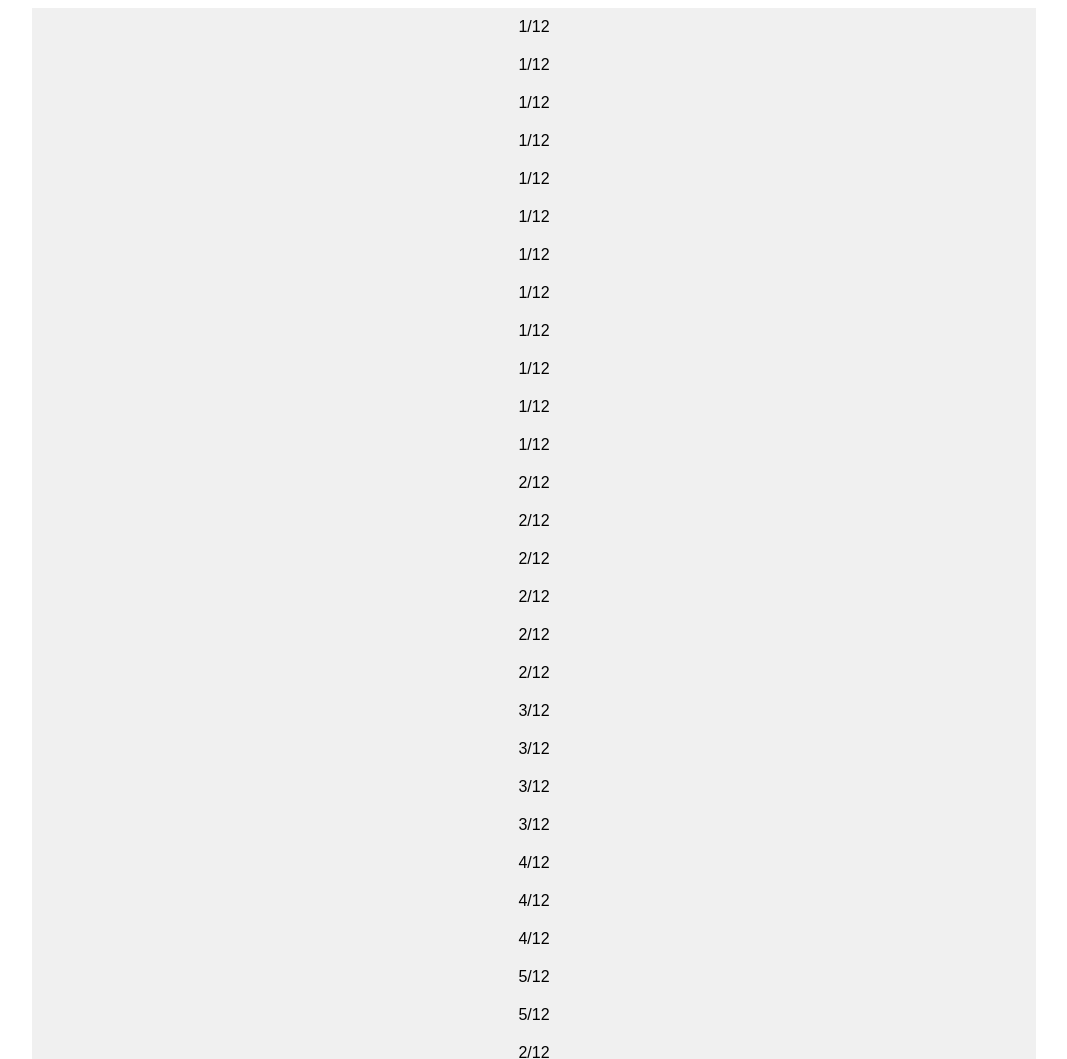
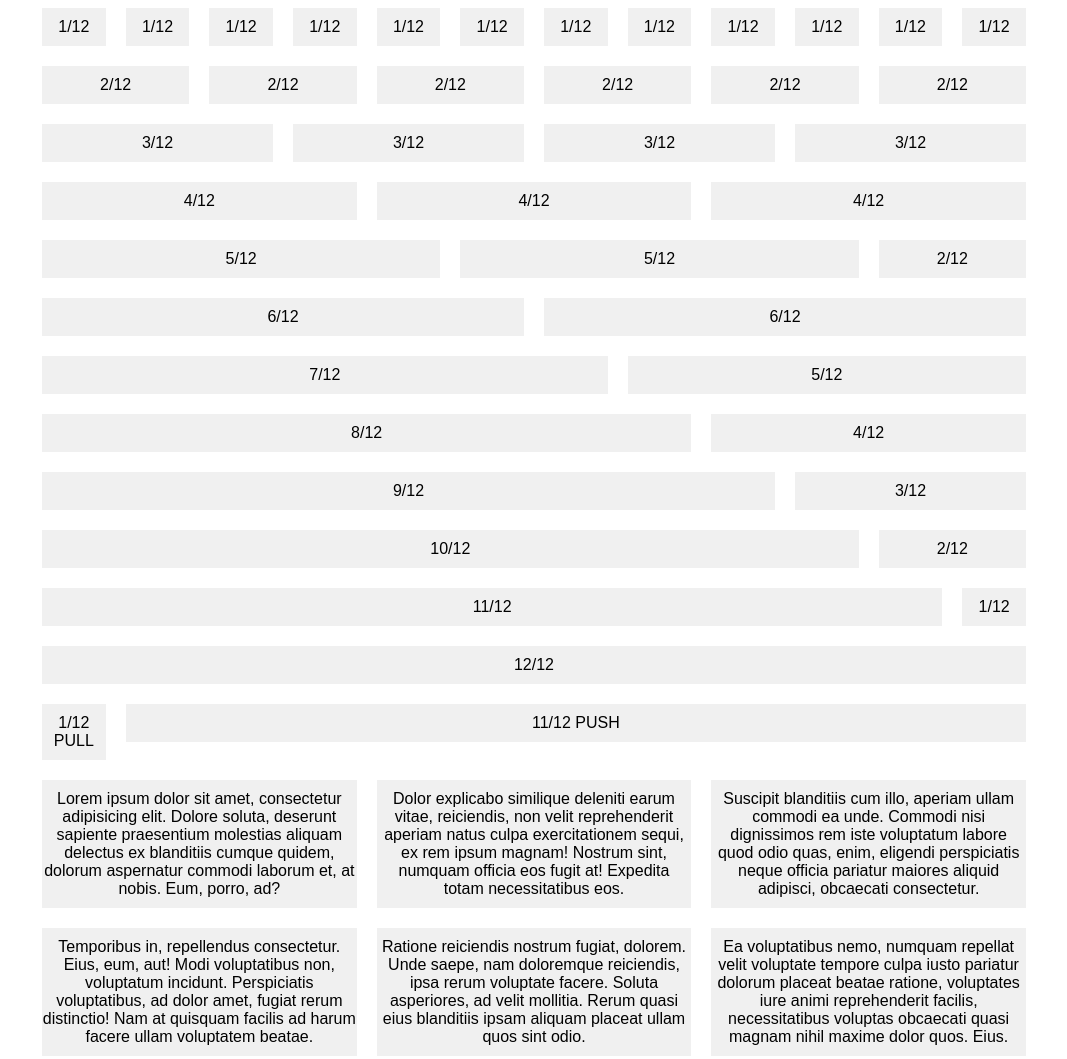
Before and after one commit to xposedbones/gridder, a website: page index.html in a window 1280 px wide. Shown: the top 1059 px of the page, without its empty margins (106-1173 px from the left). Drawn offline with Linux system fonts and the light colour scheme.

Commit message:
Fix a bug when a size is not defined, ex: <div class="col-tb-5">. Now it has the correct behaviour. Thanks jessekahner!

```diff
--- a/index.html
+++ b/index.html
@@ -19,155 +19,155 @@
 <div class="container">
     <div class="clearfix">
         <div class="row">
-            <div class="c-mb-1">
+            <div class="col-mb-1">
                 <div>1/12</div>
             </div>
-            <div class="c-mb-1">
+            <div class="col-mb-1">
                 <div>1/12</div>
             </div>
-            <div class="c-mb-1">
+            <div class="col-mb-1">
                 <div>1/12</div>
             </div>
-            <div class="c-mb-1">
+            <div class="col-mb-1">
                 <div>1/12</div>
             </div>
-            <div class="c-mb-1">
+            <div class="col-mb-1">
                 <div>1/12</div>
             </div>
-            <div class="c-mb-1">
+            <div class="col-mb-1">
                 <div>1/12</div>
             </div>
-            <div class="c-mb-1">
+            <div class="col-mb-1">
                 <div>1/12</div>
             </div>
-            <div class="c-mb-1">
+            <div class="col-mb-1">
                 <div>1/12</div>
             </div>
-            <div class="c-mb-1">
+            <div class="col-mb-1">
                 <div>1/12</div>
             </div>
-            <div class="c-mb-1">
+            <div class="col-mb-1">
                 <div>1/12</div>
             </div>
-            <div class="c-mb-1">
+            <div class="col-mb-1">
                 <div>1/12</div>
             </div>
-            <div class="c-mb-1">
+            <div class="col-mb-1">
                 <div>1/12</div>
             </div>
-            <div class="c-mb-2">
+            <div class="col-mb-2">
                 <div>2/12</div>
             </div>
-            <div class="c-mb-2">
+            <div class="col-mb-2">
                 <div>2/12</div>
             </div>
-            <div class="c-mb-2">
+            <div class="col-mb-2">
                 <div>2/12</div>
             </div>
-            <div class="c-mb-2">
+            <div class="col-mb-2">
                 <div>2/12</div>
             </div>
-            <div class="c-mb-2">
+            <div class="col-mb-2">
                 <div>2/12</div>
             </div>
-            <div class="c-mb-2">
+            <div class="col-mb-2">
                 <div>2/12</div>
             </div>
-            <div class="c-mb-3">
+            <div class="col-mb-3">
                 <div>3/12</div>
             </div>
-            <div class="c-mb-3">
+            <div class="col-mb-3">
                 <div>3/12</div>
             </div>
-            <div class="c-mb-3">
+            <div class="col-mb-3">
                 <div>3/12</div>
             </div>
-            <div class="c-mb-3">
+            <div class="col-mb-3">
                 <div>3/12</div>
             </div>
-            <div class="c-mb-4">
+            <div class="col-mb-4">
                 <div>4/12</div>
             </div>
-            <div class="c-mb-4">
+            <div class="col-mb-4">
                 <div>4/12</div>
             </div>
-            <div class="c-mb-4">
+            <div class="col-mb-4">
                 <div>4/12</div>
             </div>
-            <div class="c-mb-5">
+            <div class="col-mb-5">
                 <div>5/12</div>
             </div>
-            <div class="c-mb-5">
+            <div class="col-mb-5">
                 <div>5/12</div>
             </div>
-            <div class="c-mb-2">
+            <div class="col-mb-2">
                 <div>2/12</div>
             </div>
-            <div class="c-mb-6">
+            <div class="col-mb-6">
                 <div>6/12</div>
             </div>
-            <div class="c-mb-6">
+            <div class="col-mb-6">
                 <div>6/12</div>
             </div>
-            <div class="c-mb-7">
+            <div class="col-mb-7">
                 <div>7/12</div>
             </div>
-            <div class="c-mb-5">
+            <div class="col-mb-5">
                 <div>5/12</div>
             </div>
-            <div class="c-mb-8">
+            <div class="col-mb-8">
                 <div>8/12</div>
             </div>
-            <div class="c-mb-4">
+            <div class="col-mb-4">
                 <div>4/12</div>
             </div>
-            <div class="c-mb-9">
+            <div class="col-mb-9">
                 <div>9/12</div>
             </div>
-            <div class="c-mb-3">
+            <div class="col-mb-3">
                 <div>3/12</div>
             </div>
-            <div class="c-mb-10">
+            <div class="col-mb-10">
                 <div>10/12</div>
             </div>
-            <div class="c-mb-2">
+            <div class="col-mb-2">
                 <div>2/12</div>
             </div>
-            <div class="c-mb-11">
+            <div class="col-mb-11">
                 <div>11/12</div>
             </div>
-            <div class="c-mb-1">
+            <div class="col-mb-1">
                 <div>1/12</div>
             </div>
-            <div class="c-mb-12">
+            <div class="col-mb-12">
                 <div>12/12</div>
             </div>
-            <div class="c-mb-11 c-mb-push-1">
+            <div class="col-mb-11 col-mb-push-1">
                 <div>11/12 PUSH</div>
             </div>
-            <div class="c-mb-1 c-mb-pull-11">
+            <div class="col-mb-1 col-mb-pull-11">
                 <div>1/12 PULL</div>
             </div>
-            <div class="c-mb-5th">
-                <div>1/5th</div>
+        </div>
+        <div class="row">
+            <div class="col-mb-12 col-tb-6 col-lt-4 col-dt-3">
+                <div>Lorem ipsum dolor sit amet, consectetur adipisicing elit. Dolore soluta, deserunt sapiente praesentium molestias aliquam delectus ex blanditiis cumque quidem, dolorum aspernatur commodi laborum et, at nobis. Eum, porro, ad?</div>
             </div>
-            <div class="c-mb-5th">
-                <div>1/5th</div>
+            <div class="col-mb-12 col-tb-6 col-lt-4 col-dt-3">
+                <div>Dolor explicabo similique deleniti earum vitae, reiciendis, non velit reprehenderit aperiam natus culpa exercitationem sequi, ex rem ipsum magnam! Nostrum sint, numquam officia eos fugit at! Expedita totam necessitatibus eos.</div>
             </div>
-            <div class="c-mb-5th">
-                <div>1/5th</div>
+            <div class="col-mb-12 col-tb-6 col-lt-4 col-dt-3">
+                <div>Suscipit blanditiis cum illo, aperiam ullam commodi ea unde. Commodi nisi dignissimos rem iste voluptatum labore quod odio quas, enim, eligendi perspiciatis neque officia pariatur maiores aliquid adipisci, obcaecati consectetur.</div>
             </div>
-            <div class="c-mb-5th">
-                <div>1/5th</div>
+            <div class="col-mb-12 col-tb-6 col-lt-4 col-dt-3">
+                <div>Temporibus in, repellendus consectetur. Eius, eum, aut! Modi voluptatibus non, voluptatum incidunt. Perspiciatis voluptatibus, ad dolor amet, fugiat rerum distinctio! Nam at quisquam facilis ad harum facere ullam voluptatem beatae.</div>
             </div>
-            <div class="c-mb-5th">
-                <div>1/5th</div>
+            <div class="col-mb-12 col-tb-6 col-lt-4 col-dt-3">
+                <div>Ratione reiciendis nostrum fugiat, dolorem. Unde saepe, nam doloremque reiciendis, ipsa rerum voluptate facere. Soluta asperiores, ad velit mollitia. Rerum quasi eius blanditiis ipsam aliquam placeat ullam quos sint odio.</div>
             </div>
-            <div class="c-mb-12 c-tb-6 c-lt-4 c-dt-3"><div>Lorem ipsum dolor sit amet, consectetur adipisicing elit. Ipsam, ea, earum harum culpa magnam rem omnis quis repellendus soluta ipsa recusandae nihil cum, exercitationem molestiae illum totam. Numquam, expedita, aspernatur!</div></div>
-             <div class="c-mb-12 c-tb-6 c-lt-4 c-dt-3"><div>Lorem ipsum dolor sit amet, consectetur adipisicing elit. Ipsam, ea, earum harum culpa magnam rem omnis quis repellendus soluta ipsa recusandae nihil cum, exercitationem molestiae illum totam. Numquam, expedita, aspernatur!</div></div>
-              <div class="c-mb-12 c-tb-6 c-lt-4 c-dt-3"><div>Lorem ipsum dolor sit amet, consectetur adipisicing elit. Ipsam, ea, earum harum culpa magnam rem omnis quis repellendus soluta ipsa recusandae nihil cum, exercitationem molestiae illum totam. Numquam, expedita, aspernatur!</div></div>
-               <div class="c-mb-12 c-tb-6 c-lt-4 c-dt-3"><div>Lorem ipsum dolor sit amet, consectetur adipisicing elit. Ipsam, ea, earum harum culpa magnam rem omnis quis repellendus soluta ipsa recusandae nihil cum, exercitationem molestiae illum totam. Numquam, expedita, aspernatur!</div></div>
-
+            <div class="col-mb-12 col-tb-6 col-lt-4 col-dt-3">
+                <div>Ea voluptatibus nemo, numquam repellat velit voluptate tempore culpa iusto pariatur dolorum placeat beatae ratione, voluptates iure animi reprehenderit facilis, necessitatibus voluptas obcaecati quasi magnam nihil maxime dolor quos. Eius.</div>
+            </div>
 
         </div>
     </div>
```
Also changed, not shown: build/gridder.scss, dist/gridder.css, dist/gridder.min.css, 1 other file.
